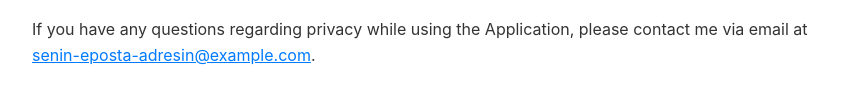
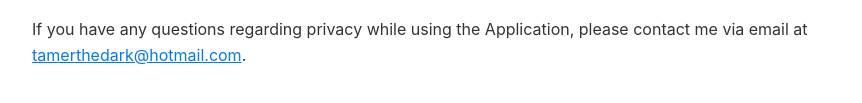
Before and after one commit to TamerSarioglu/ComicDrop-App-Support, a plain HTML site: page privacy.html in a window 1280 px wide. Shown: the part 825-928 px from the top of the page, without its empty margins (208-1070 px from the left). Drawn offline with Linux system fonts and the light colour scheme.

Commit message:
Update contact email in privacy.html

```diff
--- a/privacy.html
+++ b/privacy.html
@@ -30,6 +30,6 @@
     <p>On Apple devices, the Application requests your permission to track your activity across other companies' apps and websites (using the App Tracking Transparency framework) to deliver personalized advertisements. If you ask the app not to track, you will still see advertisements, but they may be less relevant to you. You can manage this preference at any time in your device privacy settings.</p>
 
     <h2>Contact Us</h2>
-    <p>If you have any questions regarding privacy while using the Application, please contact me via email at <a href="mailto:senin-eposta-adresin@example.com">senin-eposta-adresin@example.com</a>.</p>
+    <p>If you have any questions regarding privacy while using the Application, please contact me via email at <a href="mailto:senin-eposta-adresin@example.com">tamerthedark@hotmail.com</a>.</p>
 </body>
 </html>
```
